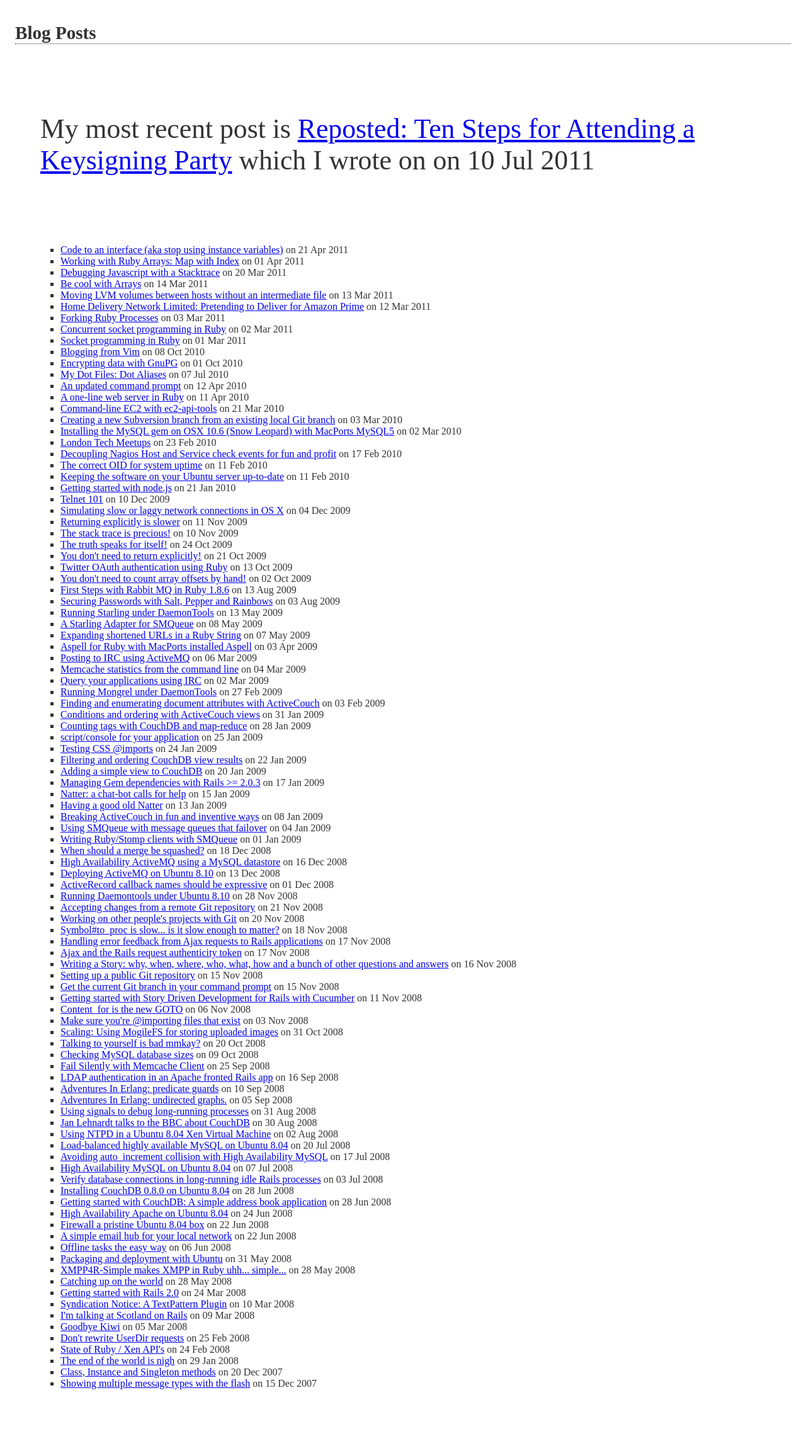
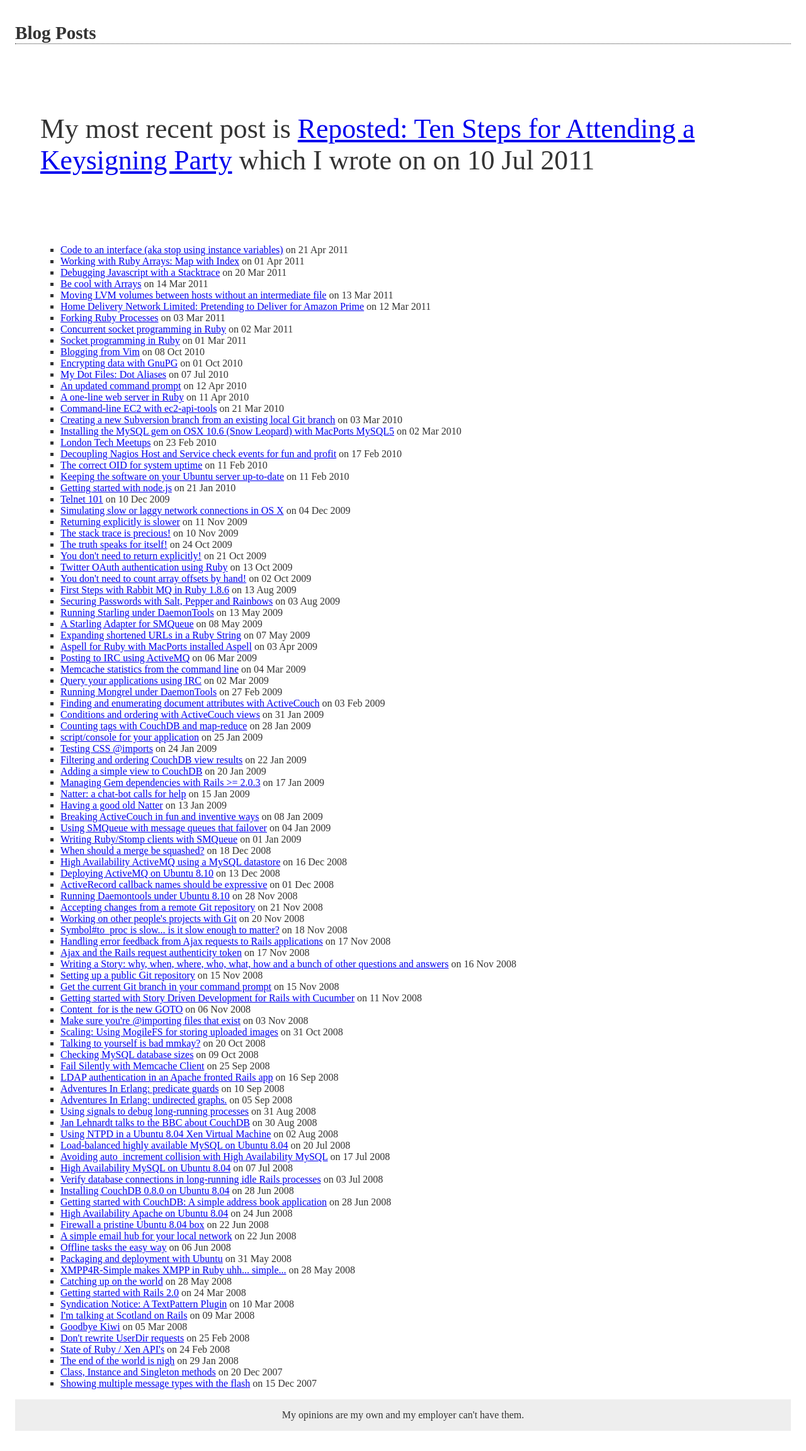
Before and after one commit to barkingiguana/barkingiguana.github.com, a Jekyll site: the page built from index.html, in a window 1280 px wide. Shown: the whole page at 63% size. Built offline with Jekyll 4.4.1, drawn with Linux system fonts in a browser that asks for light colours; a style sheet for code colours, icons or effects is not loaded; before the commit the page ends 2238 px from its top, so only the background shows below that.

Commit message:
Disclaimer: my opinions are my own

```diff
--- a/_layouts/base.html
+++ b/_layouts/base.html
@@ -11,6 +11,9 @@
   <body>
     <div class="container" id="doc4">
       {{ content }}
+      <div id="ft">
+        <p class="notice">My opinions are my own and my employer can't have them.</p>
+      </div>
     </div>
     <script type="text/javascript">
       var gaJsHost = (("https:" == document.location.protocol) ? "https://ssl." : "http://www.");
--- a/all.css
+++ b/all.css
@@ -8,6 +8,7 @@ h3, h4, h5, h6 { font-weight: bold; margin-bottom: 1em; }
 a:hover { background-color: #ffc; }
 
 #hd { margin-bottom: 1em; }
+#ft { margin-top: 1em; }
 
 .notice { background-color: #eee; padding: 1em 0; text-align: center; }
 
```
